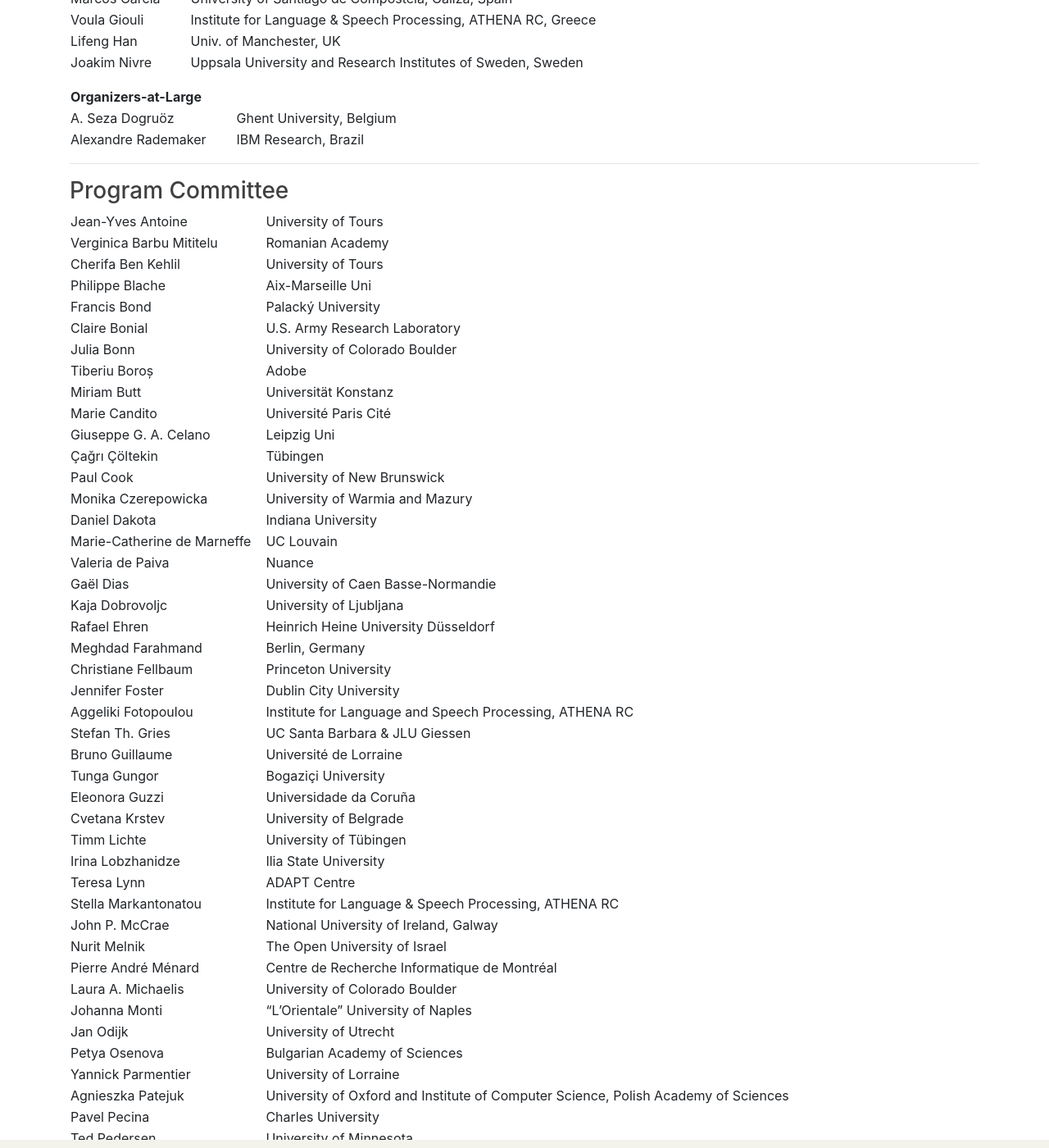
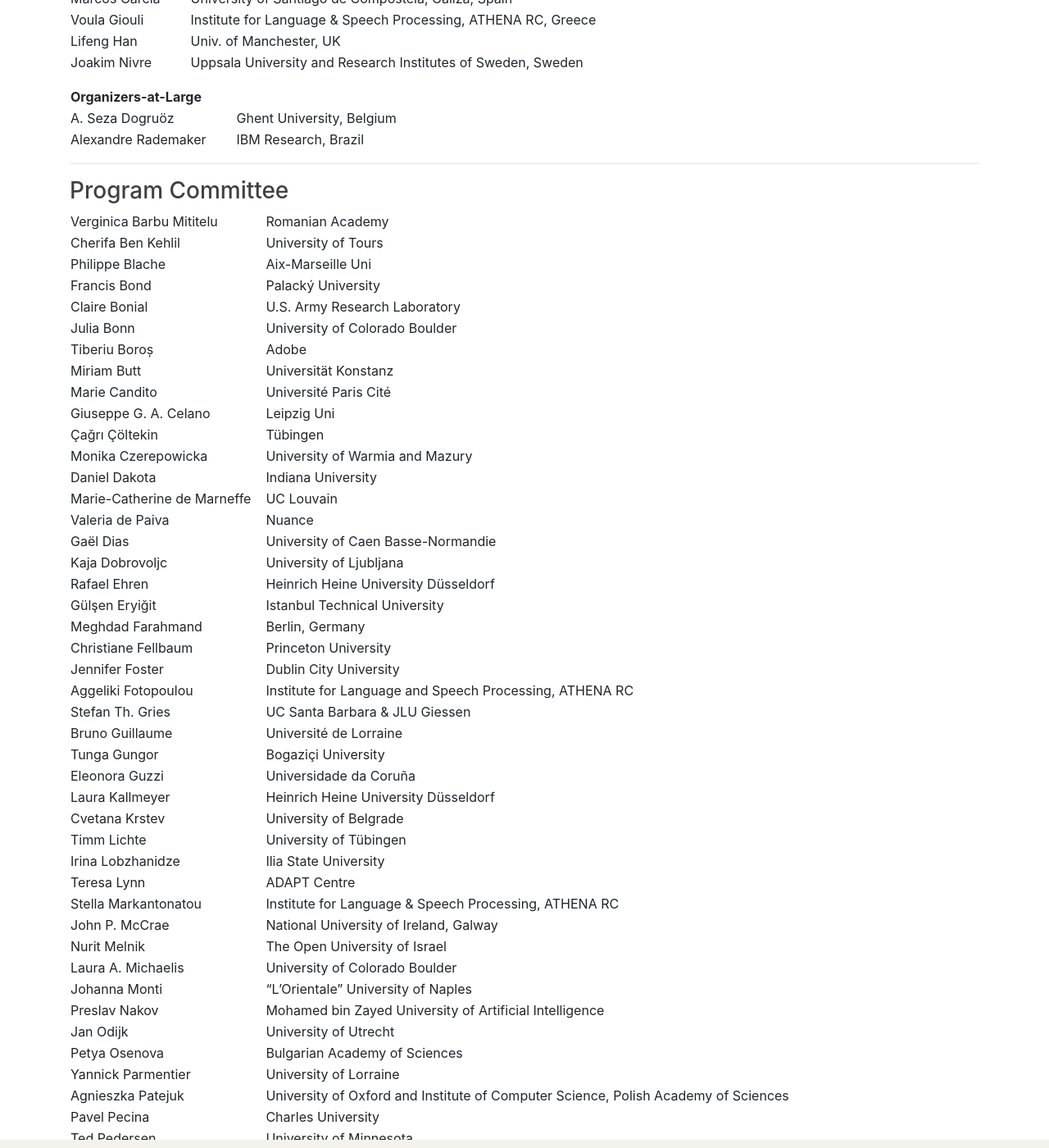
Before and after one commit to multiword/multiword.github.io, a Jekyll site: the page built from mweud2024/index.md, in a window 1280 px wide and 1400 px high, scrolled down 3278 px. Shown: the whole window at 82% size. Built offline with Jekyll 4.4.1, drawn with Linux system fonts in a browser that asks for light colours; comment, search, counter and statistics services are not loaded; some of the changed text lies outside the part shown.

Commit message:
Updated PC

```diff
--- a/mweud2024/index.md
+++ b/mweud2024/index.md
@@ -183,7 +183,6 @@ All deadlines are at 23:59 UTC-12 (Anywhere on Earth).
 
 ### <a name="committee"> Program Committee </a>
 
-| Jean-Yves Antoine          | University of Tours        |
 | Verginica Barbu Mititelu   | Romanian Academy           |
 | Cherifa Ben Kehlil         | University of Tours        |
 | Philippe Blache            | Aix-Marseille Uni |
@@ -195,7 +194,6 @@ All deadlines are at 23:59 UTC-12 (Anywhere on Earth).
 | Marie Candito              | Université Paris Cité      |
 | Giuseppe G. A. Celano      | Leipzig Uni |
 | Çağrı Çöltekin             | Tübingen                   |
-| Paul Cook                  | University of New Brunswick |
 | Monika Czerepowicka        | University of Warmia and Mazury |
 | Daniel Dakota              | Indiana University         |
 | Marie-Catherine de Marneffe | UC Louvain                 |
@@ -203,6 +201,7 @@ All deadlines are at 23:59 UTC-12 (Anywhere on Earth).
 | Gaël Dias                  | University of Caen Basse-Normandie |
 | Kaja Dobrovoljc            | University of Ljubljana    |
 | Rafael Ehren               | Heinrich Heine University Düsseldorf |
+| Gülşen Eryiğit             | Istanbul Technical University |
 | Meghdad Farahmand          | Berlin, Germany            |
 | Christiane Fellbaum        | Princeton University       |
 | Jennifer Foster            | Dublin City University     |
@@ -211,6 +210,7 @@ All deadlines are at 23:59 UTC-12 (Anywhere on Earth).
 | Bruno Guillaume            | Université de Lorraine     |
 | Tunga Gungor               | Bogaziçi University        |
 | Eleonora Guzzi             | Universidade da Coruña     |
+| Laura Kallmeyer            | Heinrich Heine University Düsseldorf |
 | Cvetana Krstev             | University of Belgrade     |
 | Timm Lichte                | University of Tübingen     |
 | Irina Lobzhanidze          | Ilia State University      |
@@ -218,9 +218,9 @@ All deadlines are at 23:59 UTC-12 (Anywhere on Earth).
 | Stella Markantonatou       | Institute for Language & Speech Processing, ATHENA RC |
 | John P. McCrae             | National University of Ireland, Galway |
 | Nurit Melnik               | The Open University of Israel |
-| Pierre André Ménard        | Centre de Recherche Informatique de Montréal |
 | Laura A. Michaelis         | University of Colorado Boulder |
 | Johanna Monti              | "L'Orientale" University of Naples |
+| Preslav Nakov              | Mohamed bin Zayed University of Artificial Intelligence |
 | Jan Odijk                  | University of Utrecht      |
 | Petya Osenova              | Bulgarian Academy of Sciences |
 | Yannick Parmentier         | University of Lorraine     |
@@ -244,10 +244,9 @@ All deadlines are at 23:59 UTC-12 (Anywhere on Earth).
 | Stan Szpakowicz            | University of Ottawa |
 | Zeerak Talat               | Simon Fraser University |
 | Shiva Taslimipoor          | University of Cambridge |
-| Harish Tayyar Madabushi    | University of Bath |
 | Beata Trawinski            | Leibniz Institute for the German Language |
 | Ashwini Vaidya             | Indian Institute of Technology |
-| Marion Di Marco     | Ludwig Maximilian University of Munich |
+| Marion Di Marco            | Ludwig Maximilian University of Munich |
 | Amir Zeldes                | Georgetown University |
 | Daniel Zeman               | Charles University |
 
```
